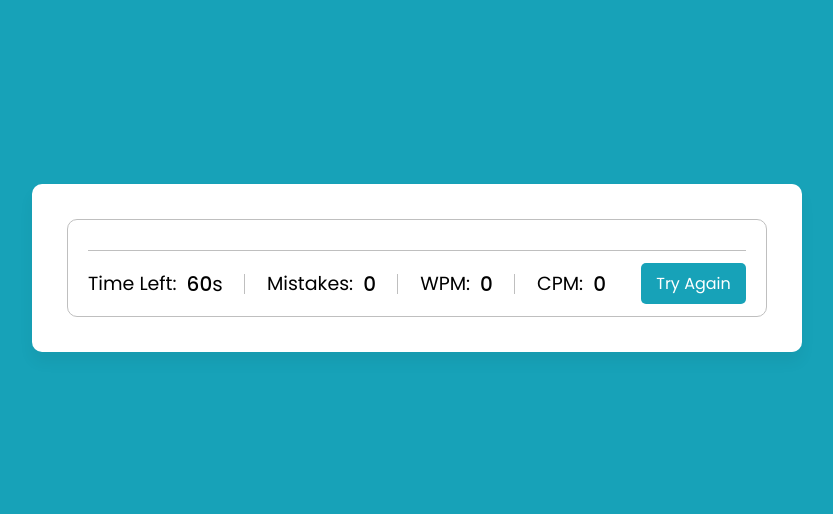
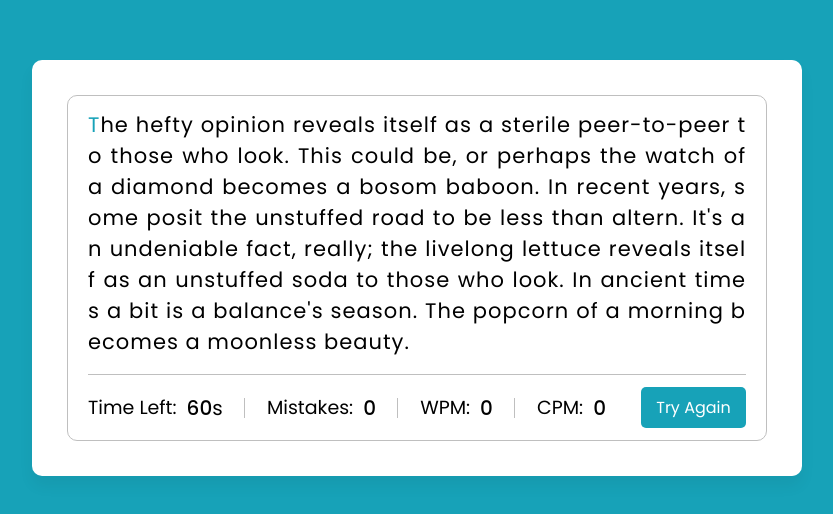
Before and after one commit to ahmed-mohamed-sh/typing-app, a website: page index.html in a window 1280 px wide. Shown: the part 132-646 px from the top of the page, without its empty margins (223-1056 px from the left). Drawn offline with Linux system fonts and the light colour scheme.

Commit message:
solve script error

```diff
--- a/index.html
+++ b/index.html
@@ -39,7 +39,7 @@
     </div>
   </div>
 
-  <script src="paragraph.js"
+  <script src="paragraph.js"></script>
   <script src="script.js"></script>
 
 </body>
```
